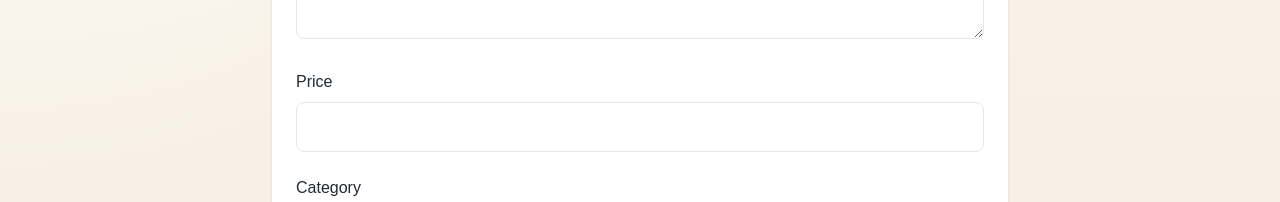
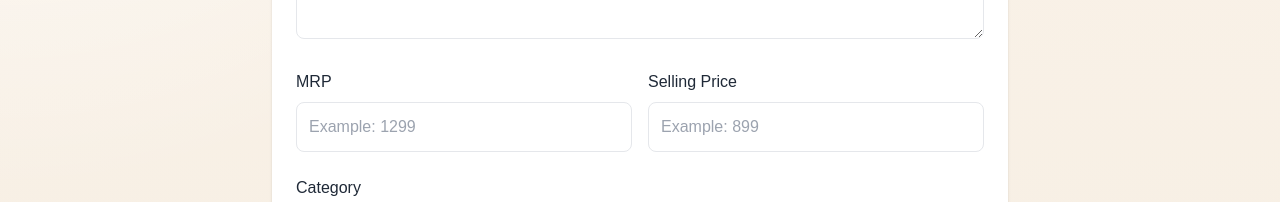
Before and after one commit to ayucreates/BOSERA, a React (Vite) app in the folder frontend/: page /admin/products/1/edit in a window 1280 px wide. Shown: the part 499-701 px from the top of the page. Built offline with nearby package versions, Linux system fonts and the light colour scheme; no server answers; sample sign-in values are in the browser's storage.

Commit message:
Add MRP and custom sizes to product forms

```diff
--- a/frontend/src/pages/admin/AdminAddProduct.jsx
+++ b/frontend/src/pages/admin/AdminAddProduct.jsx
@@ -6,6 +6,7 @@ const AdminAddProduct = () => {
   const [name, setName] = useState('');
   const [description, setDescription] = useState('');
   const [price, setPrice] = useState('');
+  const [originalPrice, setOriginalPrice] = useState('');
   const [category, setCategory] = useState('');
   const [image, setImage] = useState('');
   const [categories, setCategories] = useState([]);
@@ -113,6 +114,11 @@ const AdminAddProduct = () => {
   const submitHandler = async (e) => {
     e.preventDefault();
 
+    if (Number(originalPrice) < Number(price)) {
+      alert('MRP should not be less than Selling Price');
+      return;
+    }
+
     const cleanedSizes = sizes
       .map((item) => ({
         size: item.size.trim(),
@@ -134,6 +140,7 @@ const AdminAddProduct = () => {
           name,
           description,
           price: Number(price),
+          originalPrice: Number(originalPrice),
           category,
           images: [
             {
@@ -156,6 +163,7 @@ const AdminAddProduct = () => {
       setName('');
       setDescription('');
       setPrice('');
+      setOriginalPrice('');
       setCategory('');
       setImage('');
       setSizes([
@@ -208,9 +216,25 @@ const AdminAddProduct = () => {
           />
         </div>
 
+        <div className="grid grid-cols-1 gap-4 sm:grid-cols-2">
           <div>
             <label className="mb-2 block font-medium">
-            Price
+              MRP
+            </label>
+
+            <input
+              type="number"
+              value={originalPrice}
+              onChange={(e) => setOriginalPrice(e.target.value)}
+              className="w-full rounded-lg border p-3"
+              placeholder="Example: 1299"
+              required
+            />
+          </div>
+
+          <div>
+            <label className="mb-2 block font-medium">
+              Selling Price
             </label>
 
             <input
@@ -218,8 +242,10 @@ const AdminAddProduct = () => {
               value={price}
               onChange={(e) => setPrice(e.target.value)}
               className="w-full rounded-lg border p-3"
+              placeholder="Example: 899"
               required
             />
+          </div>
         </div>
 
         <div>
@@ -244,7 +270,7 @@ const AdminAddProduct = () => {
         </div>
 
         <div>
-          <div className="mb-3 flex items-center justify-between gap-3">
+          <div className="mb-3 flex flex-col gap-3 sm:flex-row sm:items-center sm:justify-between">
             <div>
               <label className="block font-medium">
                 Size Options
@@ -257,7 +283,7 @@ const AdminAddProduct = () => {
             <button
               type="button"
               onClick={addSizeRow}
-              className="shrink-0 rounded-lg bg-gray-950 px-4 py-2 text-sm font-semibold text-white hover:bg-gray-800"
+              className="w-full rounded-lg bg-gray-950 px-4 py-2 text-sm font-semibold text-white hover:bg-gray-800 sm:w-auto"
             >
               Add Size
             </button>
@@ -361,7 +387,7 @@ const AdminAddProduct = () => {
         <button
           type="submit"
           disabled={uploading}
-          className="rounded-lg bg-black px-6 py-3 text-white transition hover:bg-gray-800 disabled:opacity-50"
+          className="w-full rounded-lg bg-black px-6 py-3 text-white transition hover:bg-gray-800 disabled:opacity-50 sm:w-auto"
         >
           {uploading ? 'Uploading...' : 'Add Product'}
         </button>
--- a/frontend/src/pages/admin/AdminEditProduct.jsx
+++ b/frontend/src/pages/admin/AdminEditProduct.jsx
@@ -10,6 +10,7 @@ const AdminEditProduct = () => {
   const [name, setName] = useState('');
   const [description, setDescription] = useState('');
   const [price, setPrice] = useState('');
+  const [originalPrice, setOriginalPrice] = useState('');
   const [category, setCategory] = useState('');
   const [image, setImage] = useState('');
   const [categories, setCategories] = useState([]);
@@ -54,6 +55,7 @@ const AdminEditProduct = () => {
         setName(product.name || '');
         setDescription(product.description || '');
         setPrice(product.price || '');
+        setOriginalPrice(product.originalPrice || product.price || '');
         setCategory(product.category?._id || product.category || '');
 
         if (typeof productImage === 'string') {
@@ -154,6 +156,11 @@ const AdminEditProduct = () => {
   const submitHandler = async (e) => {
     e.preventDefault();
 
+    if (Number(originalPrice) < Number(price)) {
+      alert('MRP should not be less than Selling Price');
+      return;
+    }
+
     const cleanedSizes = sizes
       .map((item) => ({
         size: item.size.trim(),
@@ -175,6 +182,7 @@ const AdminEditProduct = () => {
           name,
           description,
           price: Number(price),
+          originalPrice: Number(originalPrice),
           category,
           images: [
             {
@@ -238,9 +246,25 @@ const AdminEditProduct = () => {
           />
         </div>
 
+        <div className="grid grid-cols-1 gap-4 sm:grid-cols-2">
           <div>
             <label className="mb-2 block font-medium">
-            Price
+              MRP
+            </label>
+
+            <input
+              type="number"
+              value={originalPrice}
+              onChange={(e) => setOriginalPrice(e.target.value)}
+              className="w-full rounded-lg border p-3"
+              placeholder="Example: 1299"
+              required
+            />
+          </div>
+
+          <div>
+            <label className="mb-2 block font-medium">
+              Selling Price
             </label>
 
             <input
@@ -248,8 +272,10 @@ const AdminEditProduct = () => {
               value={price}
               onChange={(e) => setPrice(e.target.value)}
               className="w-full rounded-lg border p-3"
+              placeholder="Example: 899"
               required
             />
+          </div>
         </div>
 
         <div>
@@ -274,7 +300,7 @@ const AdminEditProduct = () => {
         </div>
 
         <div>
-          <div className="mb-3 flex items-center justify-between gap-3">
+          <div className="mb-3 flex flex-col gap-3 sm:flex-row sm:items-center sm:justify-between">
             <div>
               <label className="block font-medium">
                 Size Options
@@ -287,7 +313,7 @@ const AdminEditProduct = () => {
             <button
               type="button"
               onClick={addSizeRow}
-              className="shrink-0 rounded-lg bg-gray-950 px-4 py-2 text-sm font-semibold text-white hover:bg-gray-800"
+              className="w-full rounded-lg bg-gray-950 px-4 py-2 text-sm font-semibold text-white hover:bg-gray-800 sm:w-auto"
             >
               Add Size
             </button>
@@ -392,7 +418,7 @@ const AdminEditProduct = () => {
           <button
             type="submit"
             disabled={uploading}
-            className="rounded-lg bg-black px-6 py-3 text-white transition hover:bg-gray-800 disabled:opacity-50"
+            className="w-full rounded-lg bg-black px-6 py-3 text-white transition hover:bg-gray-800 disabled:opacity-50 sm:w-auto"
           >
             {uploading ? 'Uploading...' : 'Update Product'}
           </button>
@@ -400,7 +426,7 @@ const AdminEditProduct = () => {
           <button
             type="button"
             onClick={() => navigate('/admin/products')}
-            className="rounded-lg border px-6 py-3 font-medium text-gray-700 transition hover:bg-gray-50"
+            className="w-full rounded-lg border px-6 py-3 font-medium text-gray-700 transition hover:bg-gray-50 sm:w-auto"
           >
             Cancel
           </button>
```
Lines whose indentation alone changed are shown as unchanged.
